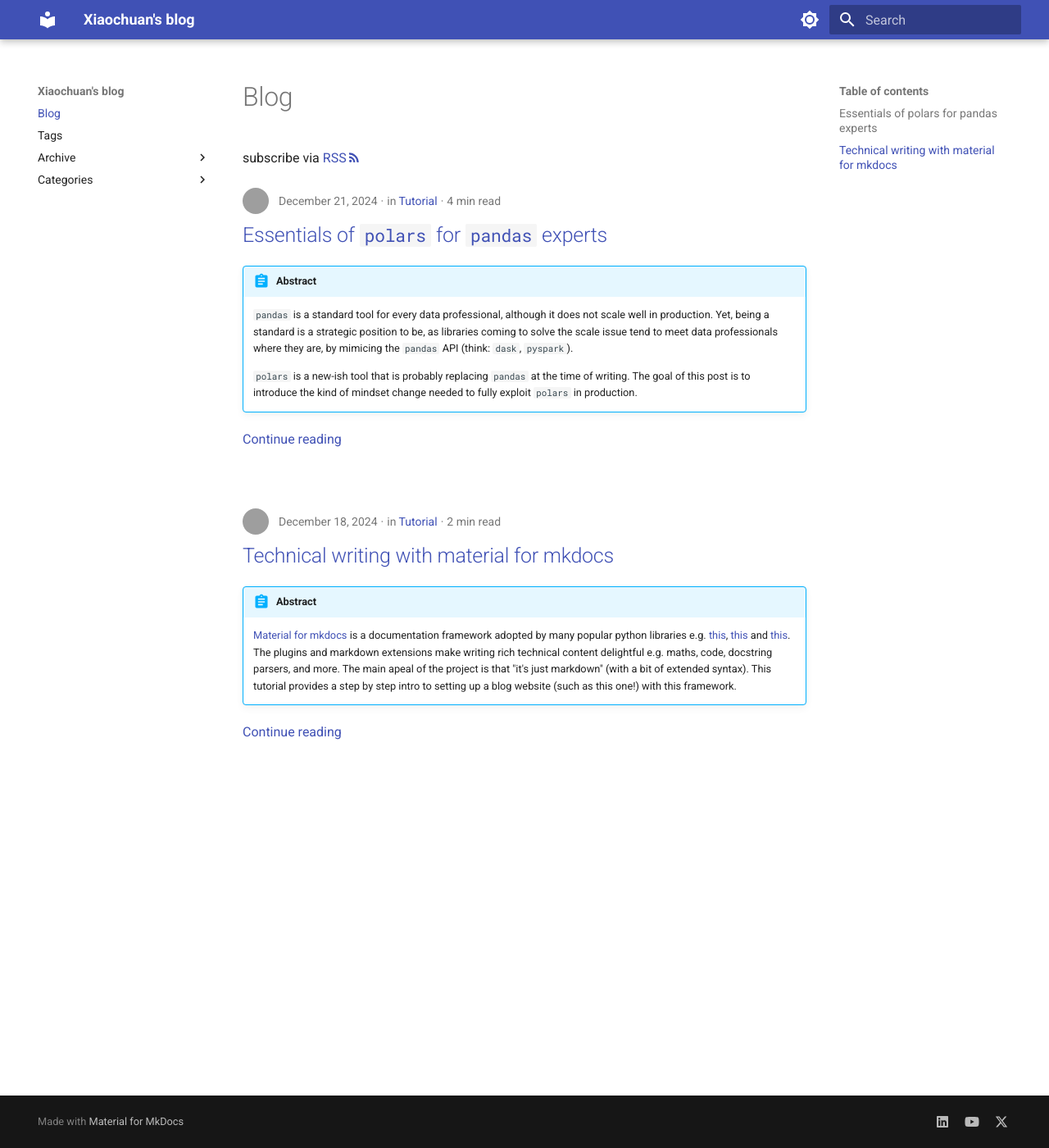
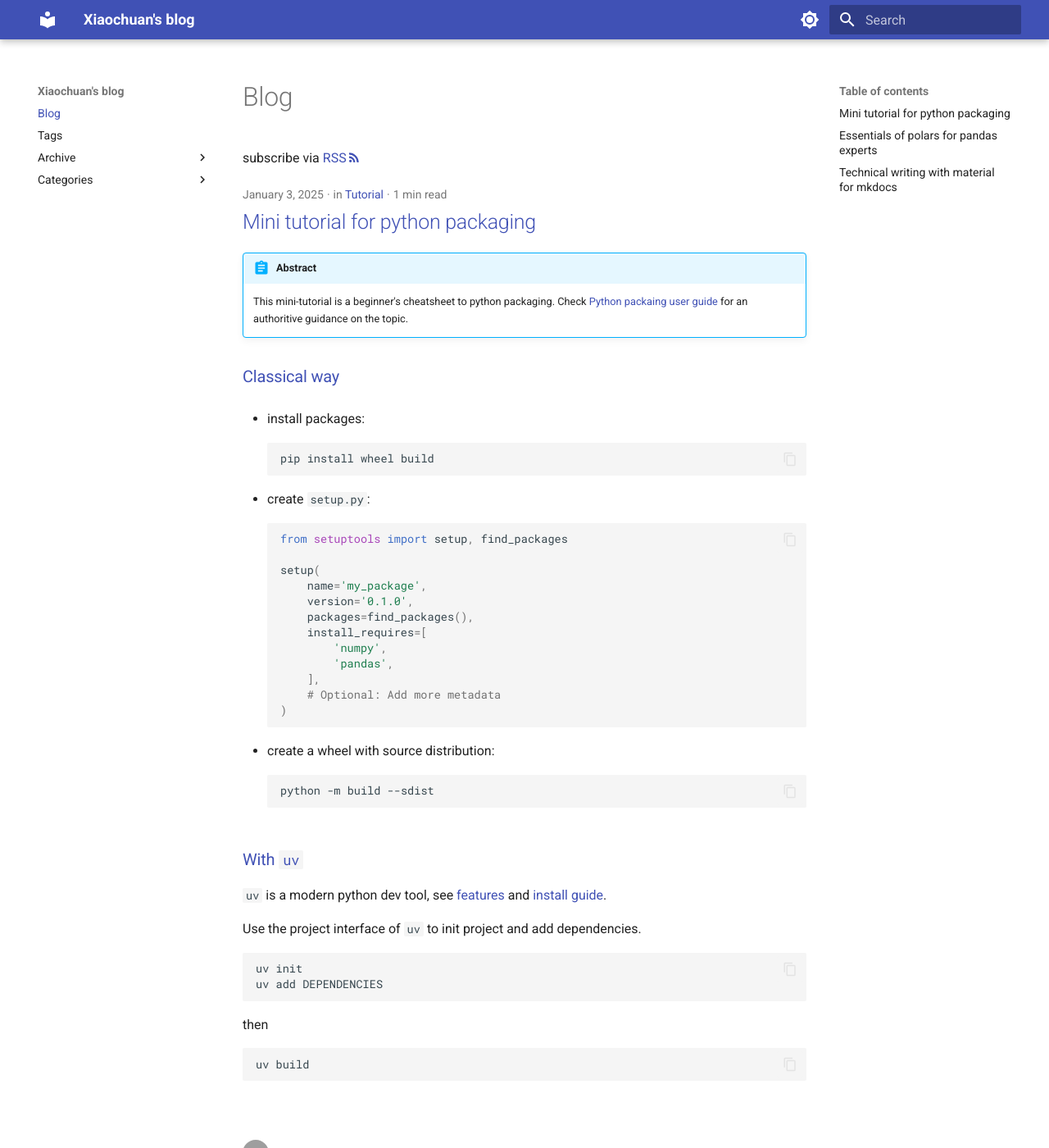
Before and after one commit to xiaochuany/blog, an MkDocs documentation site: the page built from docs/index.md, in a window 1280 px wide and 1400 px high. Shown: the whole window at 82% size. Built offline with MkDocs 1.6.1 and Material for MkDocs 9.7.7, drawn with Linux system fonts in a browser that asks for light colours; grey boxes are pictures that could not be loaded.

Commit message:
refactor: update tags and improve formatting in documentation and code

````diff
--- a/docs/posts/2024-12-18-mkdocs.md
+++ b/docs/posts/2024-12-18-mkdocs.md
@@ -4,7 +4,7 @@ date:
 categories:
     - Tutorial
 tags:
-    - mkdocs
+    - dev tools
 authors:
     - xy
 slug: mkdocs-intro
--- /dev/null
+++ b/docs/posts/2025-01-03-packaging.md
@@ -0,0 +1,64 @@
+---
+date:
+    created: 2025-01-03
+tags:
+    - dev tools
+categories:
+    - Tutorial
+---
+
+# Mini tutorial for python packaging
+
+!!! abstract
+    This mini-tutorial is a beginner's cheatsheet to python packaging. Check [Python packaing user guide](https://packaging.python.org/en/latest/) for an authoritive guidance on the topic.
+
+
+## Classical way
+
+- install packages:
+
+    ```bash
+    pip install wheel build
+    ```
+
+- create `setup.py`:
+
+    ```py
+    from setuptools import setup, find_packages
+
+    setup(
+        name='my_package',
+        version='0.1.0',
+        packages=find_packages(),
+        install_requires=[
+            'numpy',
+            'pandas',
+        ],
+        # Optional: Add more metadata
+    )
+    ```
+
+- create a wheel with source distribution:
+
+    ```bash
+    python -m build --sdist
+    ```
+
+## With `uv`
+
+`uv` is a modern python dev tool, see [features](https://docs.astral.sh/uv/getting-started/features/)
+and
+[install guide](https://docs.astral.sh/uv/getting-started/installation/).
+
+Use the project interface of `uv` to init project and add dependencies.
+
+```bash
+uv init
+uv add DEPENDENCIES
+```
+
+then
+
+```bash
+uv build
+```
--- a/docs/src/new.py
+++ b/docs/src/new.py
@@ -1 +1 @@
-print('hello')
+print("hello")
````
Also changed, not shown: docs/posts/2024-12-21-polars.md (+1 -1 lines), mod.py (+3 -4 lines), docs/posts/drafts/draft-api-doc.md (renamed from docs/posts/draft.md).
